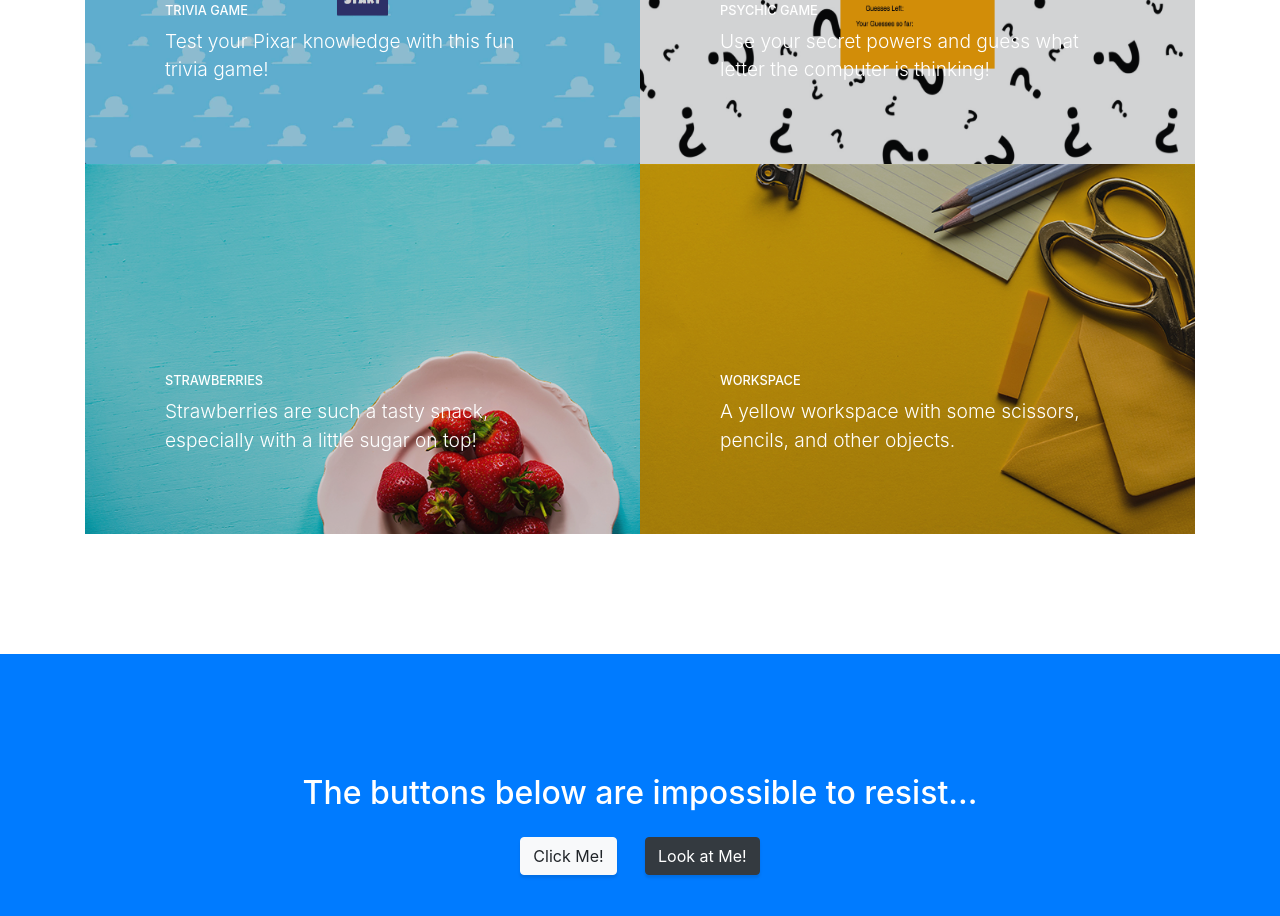
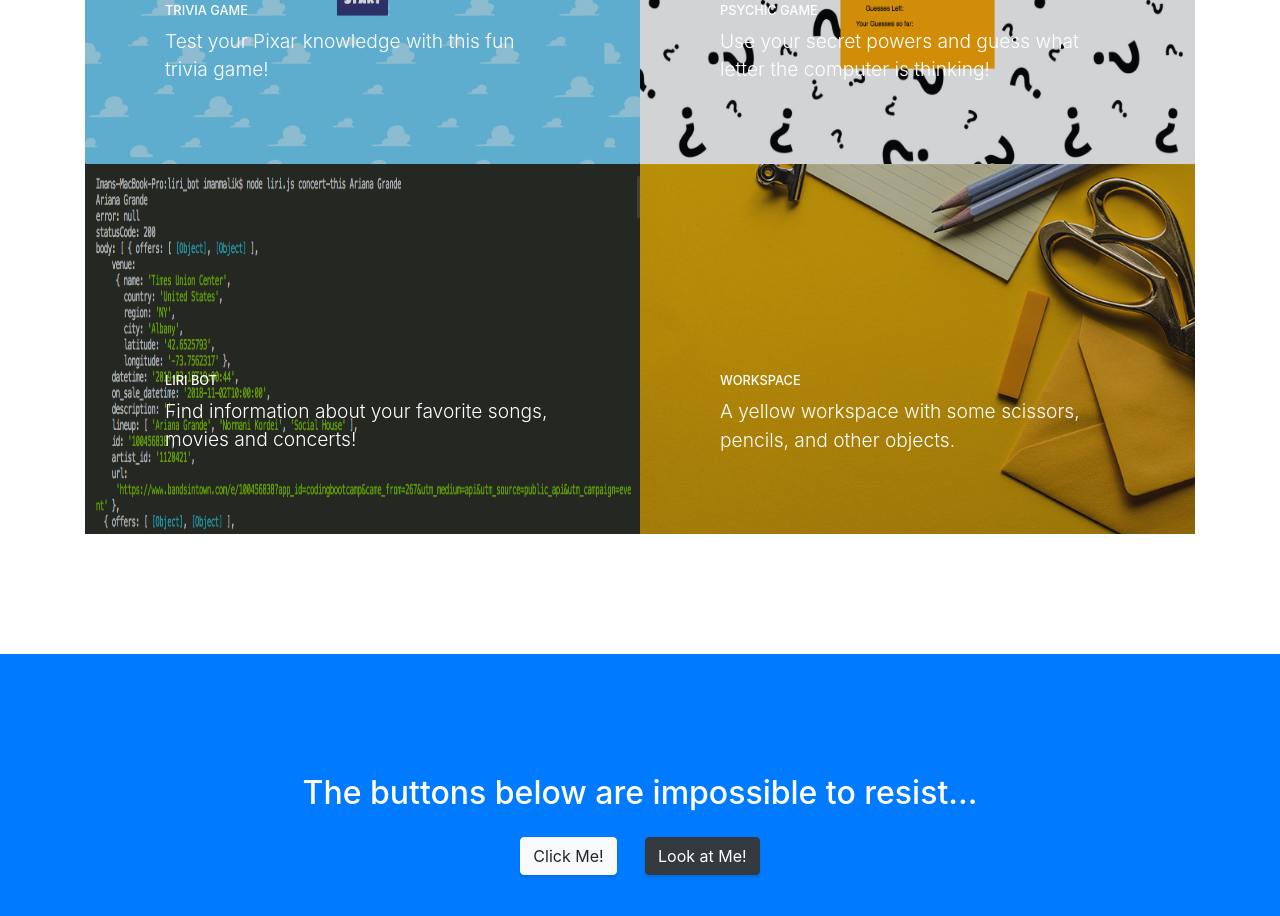
Before and after one commit to imalik18/portfolio_page, a website with bundled scripts: page index.html in a window 1280 px wide. Shown: the part 2409-3325 px from the top of the page. Built offline with nearby package versions, Linux system fonts and the light colour scheme.

Commit message:
third commit

```diff
--- a/index.html
+++ b/index.html
@@ -212,14 +212,14 @@
             </a>
           </div>
           <div class="col-lg-6">
-            <a class="portfolio-item" href="#">
+            <a class="portfolio-item" href="https://imalik18.github.io/liri_bot/">
               <span class="caption">
                 <span class="caption-content">
-                  <h2>Strawberries</h2>
-                  <p class="mb-0">Strawberries are such a tasty snack, especially with a little sugar on top!</p>
+                  <h2>Liri Bot</h2>
+                  <p class="mb-0">Find information about your favorite songs, movies and concerts!</p>
                 </span>
               </span>
-              <img class="img-fluid" src="img/portfolio-3.jpg" alt="">
+              <img style="height: 370px" class="img-fluid" src="img/liribot.png" alt="">
             </a>
           </div>
           <div class="col-lg-6">
```
Also changed, not shown: img/liribot.png (added).
